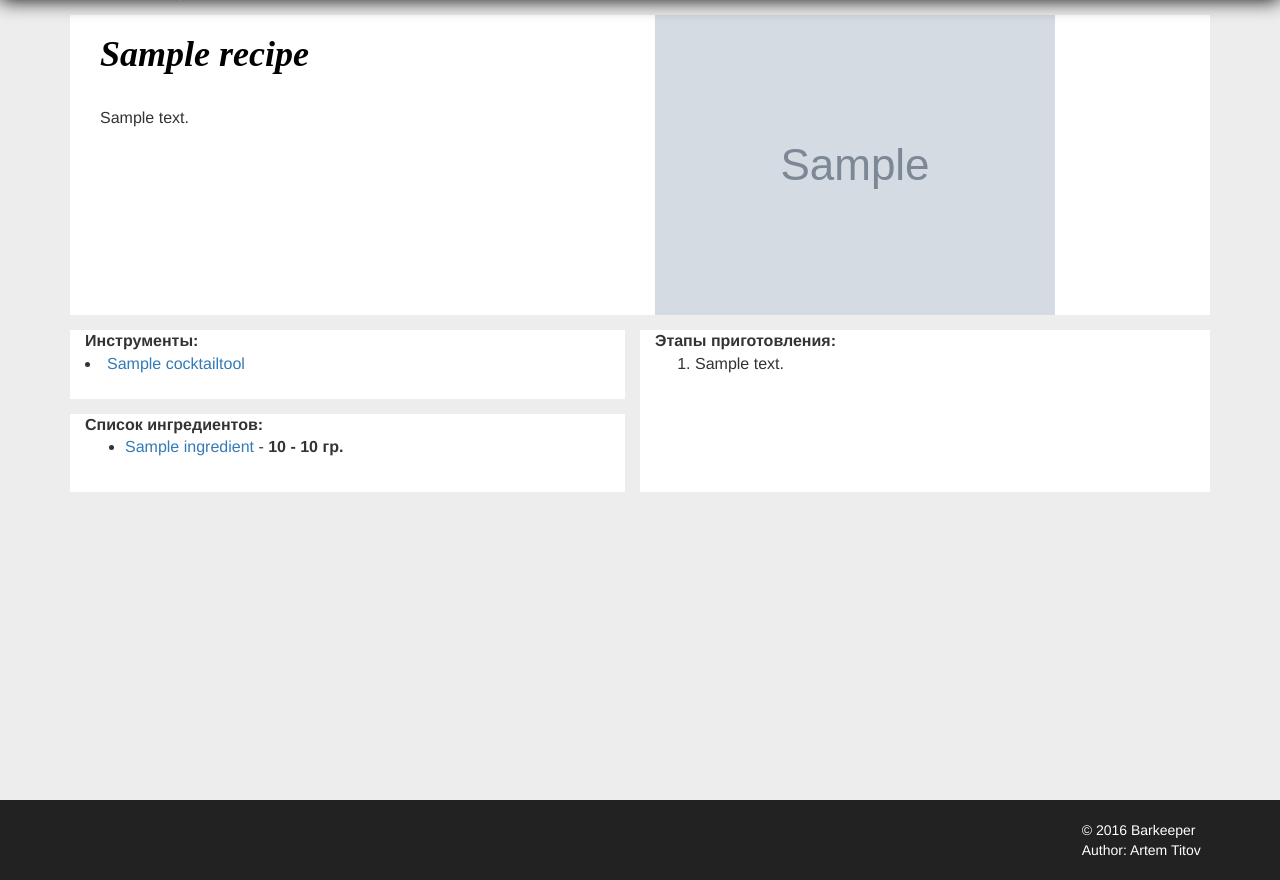
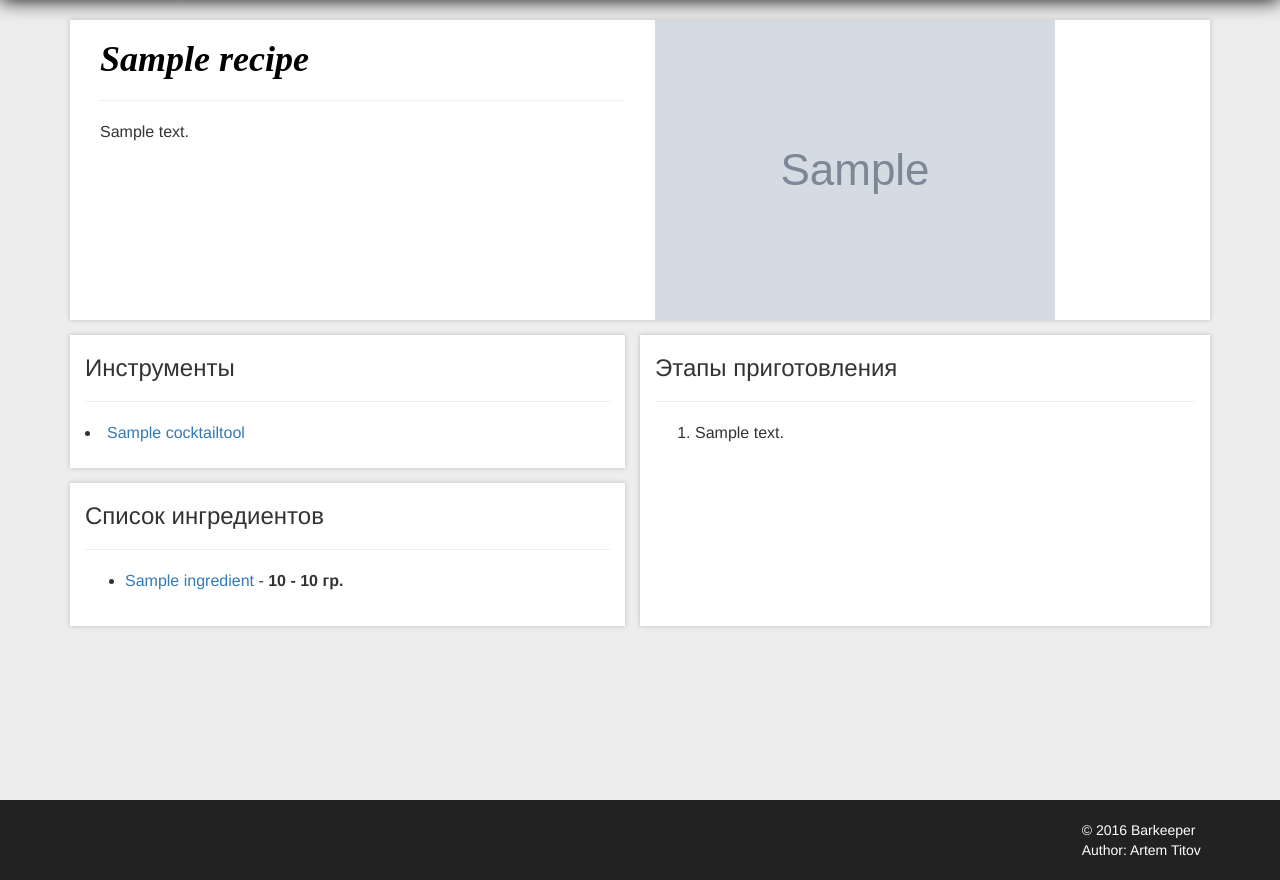
Before and after one commit to TitovArtem/cocktails, a Django app: page /recipes/recipe/1/ in a window 1280 px wide. Shown: the part 50-930 px from the top of the page. Run offline with Django 3.2, Linux system fonts and the light colour scheme; tables that the repository leaves empty hold one stand-in row (values such as "Sample post"); grey boxes marked "Sample" are stand-in pictures; some libraries are stand-ins or nearby versions.

Commit message:
issue #19 Add horisontal rules, bottom margin and box-shadow.

```diff
--- a/recipes_adviser/static/css/detail_page_styles.css
+++ b/recipes_adviser/static/css/detail_page_styles.css
@@ -5,6 +5,12 @@
 .detail-page-block {
   margin-top: 15px;
   background-color: #ffffff;
+  box-shadow: 0 0 5px rgba(0,0,0,0.2);
+}
+
+.detail-page-container {
+  margin-top: 5px;
+  margin-bottom: 30px;
 }
 
 @media (max-width: 767px) {
--- a/recipes_adviser/templates/recipes_adviser/recipe_detail.html
+++ b/recipes_adviser/templates/recipes_adviser/recipe_detail.html
@@ -18,7 +18,7 @@
     <!-- container for the recipe's name, title image and description -->
     <div class="detail-page-block title-container col-xs-12">
       <div class="col-xs-12 col-md-6 col-lg-6">
-        <h1>{{ recipe.title }}</h1><br>
+        <h1>{{ recipe.title }}</h1><hr>
         <!--
         {% if recipe.author %}
           <strong>Автор: </strong> {{ recipe.author }} <br>
@@ -39,7 +39,7 @@
       <div class="left-shared-block-md col-xs-12 col-lg-6">
         <!-- container for tools -->
         <div class="detail-page-block col-xs-12">
-          <strong> Инструменты: </strong>
+          <h3>Инструменты</h3><hr>
           <ui>
             {% for tool in recipe.tools.all %}
               <li>
@@ -52,7 +52,7 @@
         <!-- container for ingredients -->
         <div class="detail-page-block col-xs-12">
           {% load recipe_extras %}
-          <strong>Список ингредиентов: </strong><br>
+          <h3>Список ингредиентов</h3><hr>
           <ul>
             {% for item in recipe.components.all %}
               <li>
@@ -74,7 +74,7 @@
 
       <!-- container for stages -->
       <div class="detail-page-block col-xs-12 col-lg-6">
-        <strong>Этапы приготовления: </strong>
+        <h3>Этапы приготовления</h3><hr>
         <ol>
           {% for stage in recipe.stages.all %}
             <li><p>{{ stage.content }}</p></li>
```
